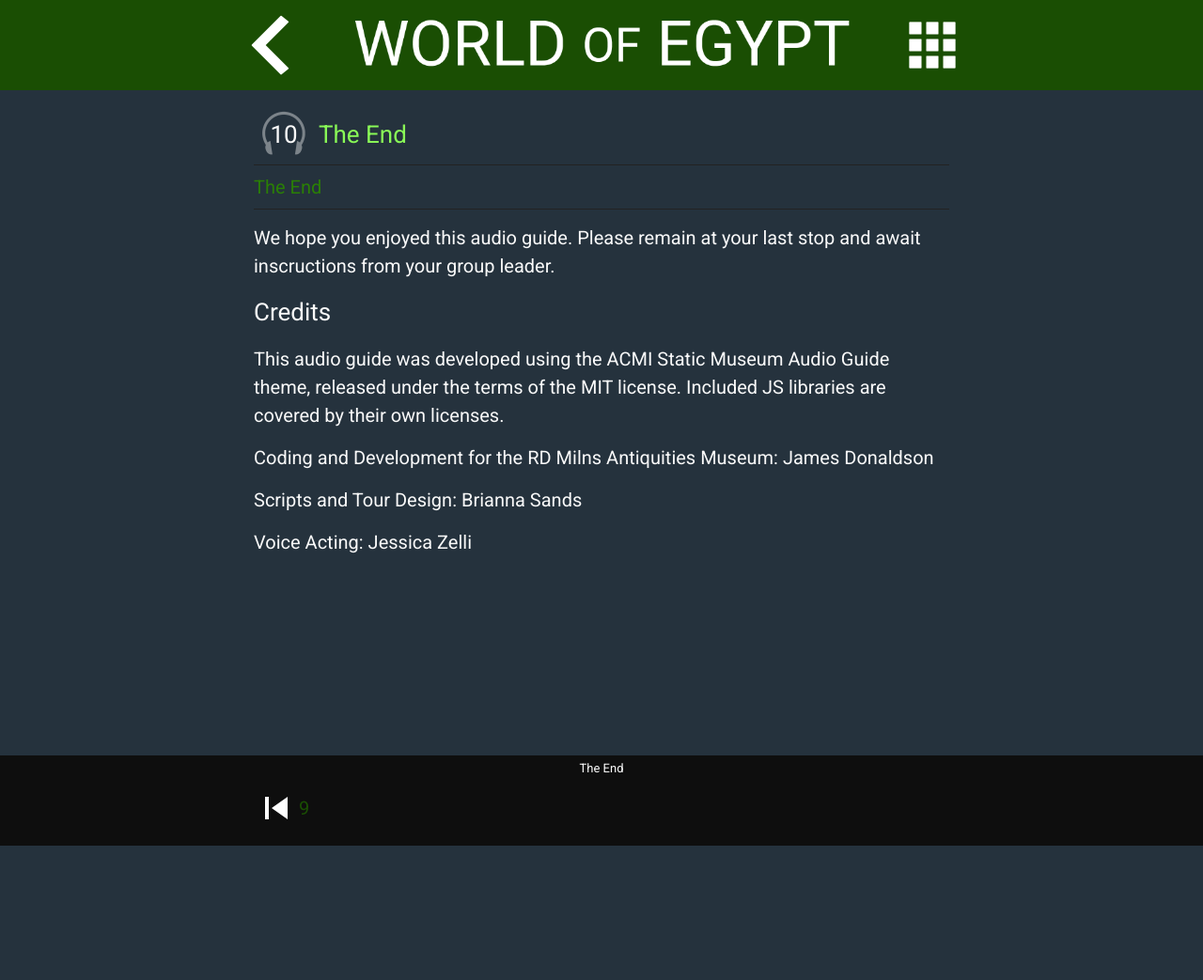
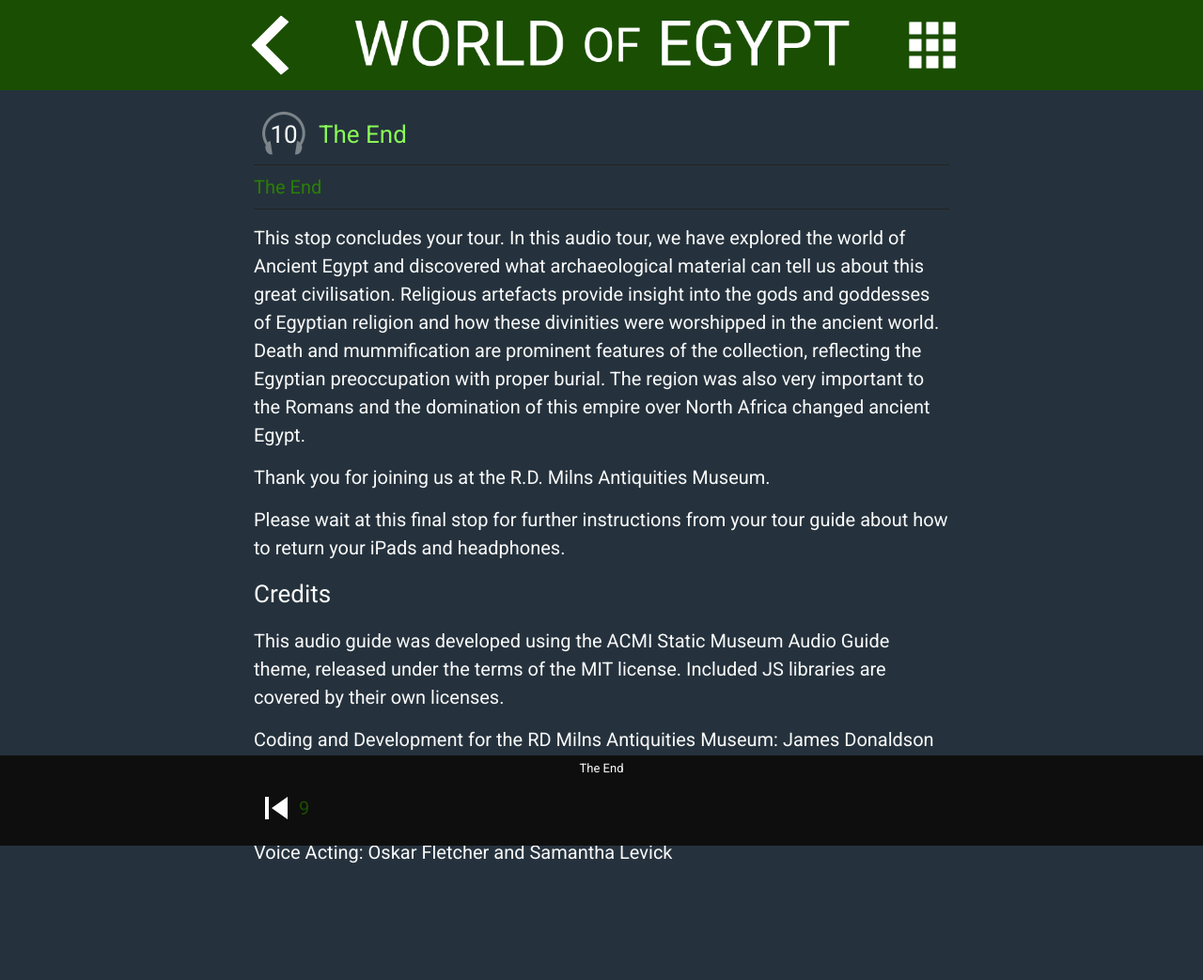
Before and after one commit to uqantiquities/world-of-egypt, a Jekyll site: the page built from stops/10.md, in a window 1280 px wide. Shown: the whole page at 94% size. Built offline with Jekyll 4.4.1, drawn with Linux system fonts in a browser that asks for light colours; before the commit the page ends 900 px from its top, so only the background shows below that.

Commit message:
Update 10.md

```diff
--- a/stops/10.md
+++ b/stops/10.md
@@ -11,14 +11,19 @@ hero_images:
 hero_images:
 ---
 
-We hope you enjoyed this audio guide. Please remain at your last stop and await inscructions from your group leader.
+This stop concludes your tour. In this audio tour, we have explored the world of Ancient Egypt and discovered what archaeological material can tell us about this great civilisation. Religious artefacts provide insight into the gods and goddesses of Egyptian religion and how these divinities were worshipped in the ancient world. Death and mummification are prominent features of the collection, reflecting the Egyptian preoccupation with proper burial. The region was also very important to the Romans and the domination of this empire over North Africa changed ancient Egypt.
+
+Thank you for joining us at the R.D. Milns Antiquities Museum.
+
+Please wait at this final stop for further instructions from your tour guide about how to return your iPads and headphones.
+
 
 ## Credits
 
 This audio guide was developed using the ACMI Static Museum Audio Guide theme, released under the terms of the MIT license. Included JS libraries are covered by their own licenses.
 
-Coding and Development for the RD Milns Antiquities Museum: James Donaldson
+Coding and Development for the RD Milns Antiquities Museum: James Donaldson and Samantha Levick
 
-Scripts and Tour Design: Brianna Sands
+Scripts and Tour Design: Brianna Sands, James Donaldson, Samantha Levick
 
-Voice Acting: Jessica Zelli
+Voice Acting: Oskar Fletcher and Samantha Levick
```
